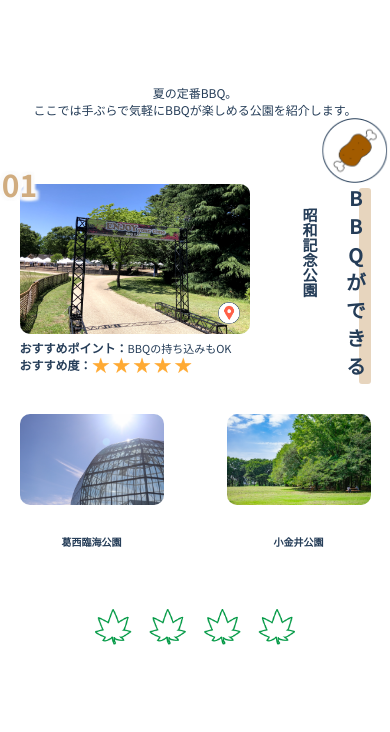
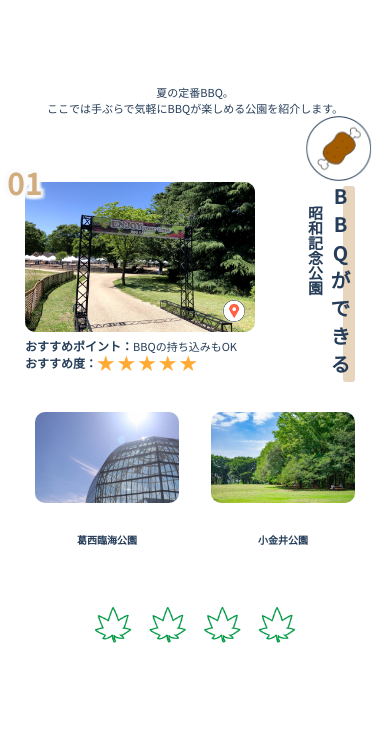
Before and after one commit to hono1-9/hononopark, a plain HTML site: page index.html in a window 390 px wide. Shown: the part 1590-2322 px from the top of the page. Drawn offline with nearby package versions, Linux system fonts and the light colour scheme.

Commit message:
横スクロール修正4

```diff
--- a/style.css
+++ b/style.css
@@ -1178,7 +1178,7 @@
     }
 
     .park-container{
-        width: 351px;
+        width: 320px;
         margin: 0 auto;
         /* margin-right: 10px;
         margin-left: 10px; */
@@ -1186,7 +1186,7 @@
     }
 
     .lead p{
-        font-size: 12px;
+        font-size: 11px;
     }
 
     .icon img{
```
